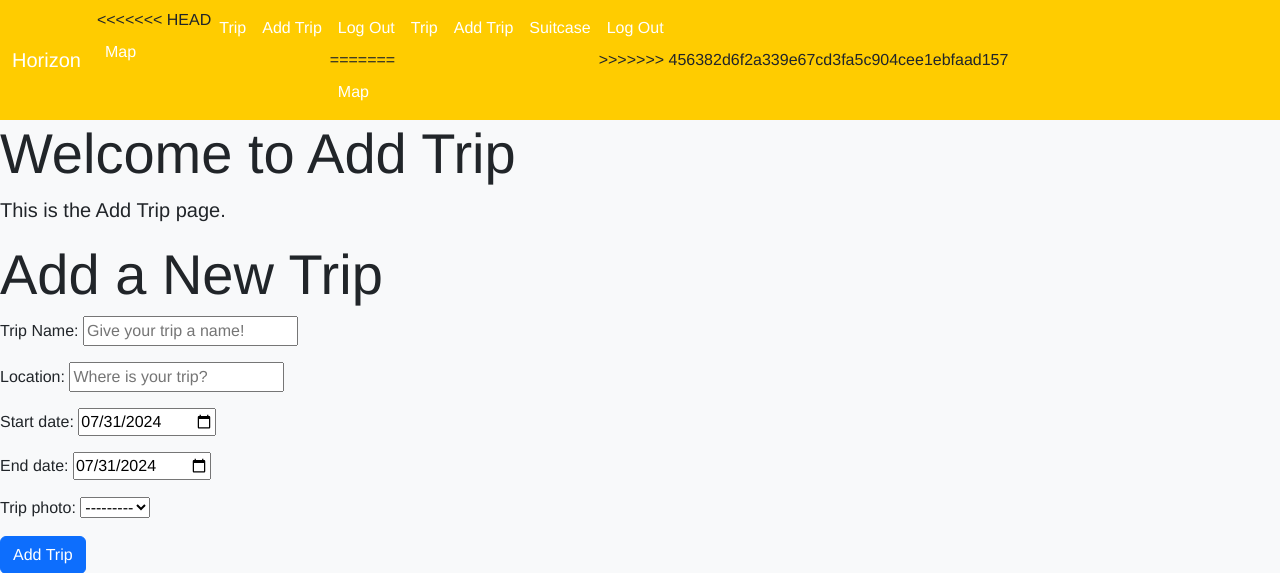
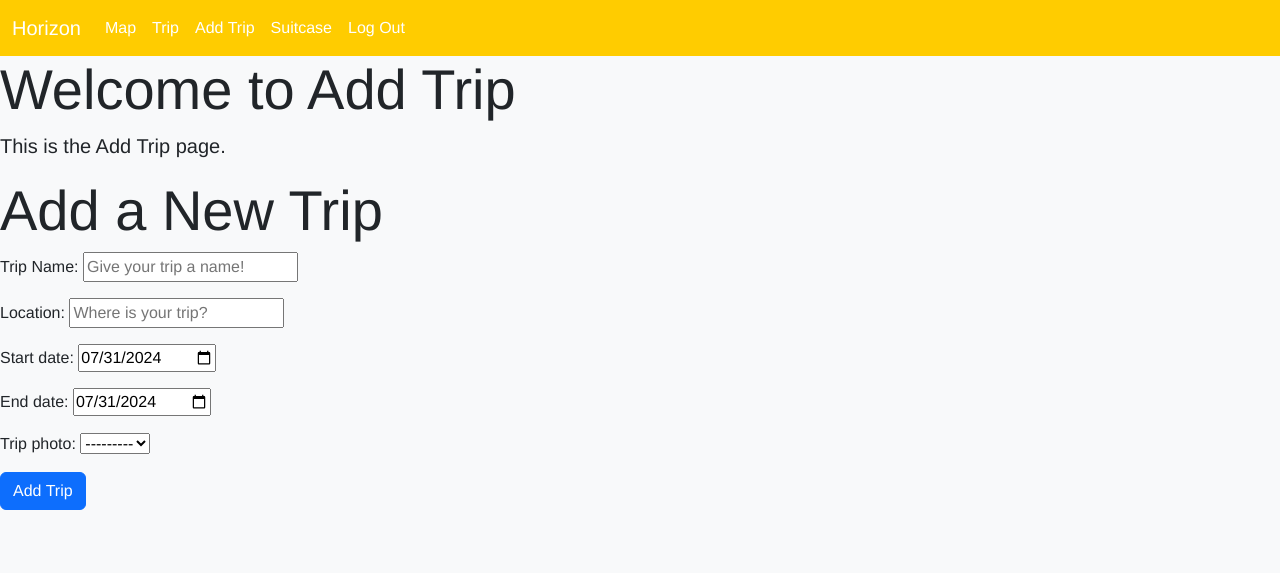
Before and after one commit to Phillipcostas/Horizon-Group, a Django app: page /addTrip in a window 1280 px wide. Shown: the top 573 px of the page. Run offline with Django 5.2, Linux system fonts and the light colour scheme; the visitor is signed in with stand-in values (Sample User, id 1); data that the repository does not hold is empty; some libraries are stand-ins or nearby versions.

Commit message:
base.html updated

```diff
--- a/main_app/templates/base.html
+++ b/main_app/templates/base.html
@@ -25,18 +25,6 @@
         <ul class="navbar-nav me-auto mb-2 mb-lg-0">
           {% if user.is_authenticated %}
           <li class="nav-item">
-<<<<<<< HEAD
-            <a class="nav-link text-white" href="{% url 'map' %}">Map</a>
-          </li>
-          <li class="nav-item">
-            <a class="nav-link text-white" href="{% url 'trip_list' %}">Trip</a>
-          </li>
-          <li class="nav-item">
-            <a class="nav-link text-white" href="{% url 'addTrip' %}">Add Trip</a>
-          </li>
-          <li class="nav-item">
-            <a class="nav-link text-white" href="{% url 'logout' %}">Log Out</a>
-=======
             <a class="nav-link link-light" href="{% url 'map' %}">Map</a>
 
             <li class="nav-item">
@@ -52,7 +40,6 @@
 
           <li class="nav-item">
             <a class="nav-link link-light" href="{% url 'logout' %}">Log Out</a>
->>>>>>> 456382d6f2a339e67cd3fa5c904cee1ebfaad157
             <form id="logout-form" method="post" action="{% url 'logout' %}" style="display: none;">
               {% csrf_token %}
             </form>
--- a/main_app/templates/signup.html
+++ b/main_app/templates/signup.html
@@ -18,7 +18,7 @@
           <form method="post">
             {% csrf_token %}
             {{ form.as_p }}
-            <button type="submit" class="btn btn-yellow w-100">Sign Up</button> <!-- 修改按钮的类为 btn-yellow -->
+            <button type="submit" class="btn btn-yellow w-100">Sign Up</button>
           </form>
         </div>
       </div>
```
Also changed, not shown: main_app/migrations/0001_initial.py, main_app/migrations/0002_suitcaseitem_quantity.py (deleted).
